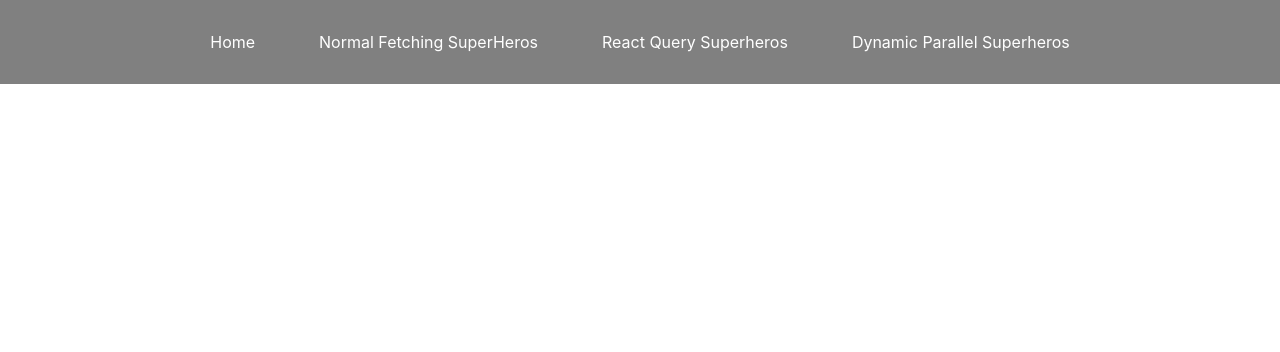
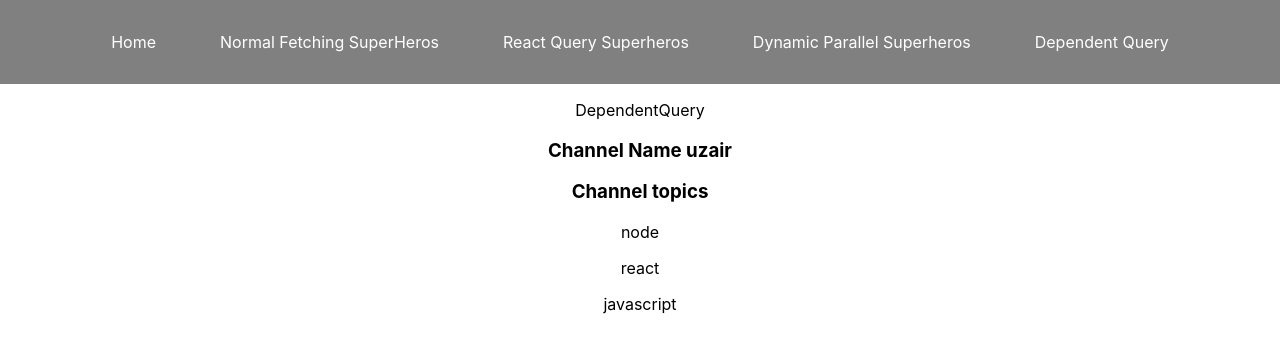
Before and after one commit to uzairansari11/React_QUERY, a React (Create React App) app: page /req/dependent/query/api/calls in a window 1280 px wide. Shown: the top 352 px of the page. Built offline with nearby package versions, Linux system fonts and the light colour scheme; data requests are answered from the project's data file.

Commit message:
Dependent queries

```diff
--- a/db.json
+++ b/db.json
@@ -57,7 +57,7 @@
                   "characters": "Martian Manhunter"
             },
             {
-                  "id":20,
+                  "id": 20,
                   "superhero": "Robin/Nightwing",
                   "publisher": "DC Comics",
                   "alter_ego": "Dick Grayson",
@@ -160,5 +160,21 @@
                   "first_appearance": "The Fantastic Four #48",
                   "characters": "Norrin Radd"
             }
+      ],
+      "users": [
+            {
+                  "id": "uzairans532@gmail.com",
+                  "channelName": "uzair"
+            }
+      ],
+      "channels": [
+            {
+                  "id": "uzair",
+                  "topics": [
+                        "node",
+                        "react",
+                        "javascript"
+                  ]
+            }
       ]
 }
--- a/src/App.js
+++ b/src/App.js
@@ -1,9 +1,9 @@
-import { Link } from 'react-router-dom';
-import './App.css';
-import MainRouting from './Routes/Routing';
+import { Link } from "react-router-dom";
+import "./App.css";
+import MainRouting from "./Routes/Routing";
 
 function App() {
-  const style= {textDecoration:"none",color:"white"}
+  const style = { textDecoration: "none", color: "white" };
   return (
     <div className="App">
       <div
@@ -35,6 +35,10 @@ function App() {
           {" "}
           Dynamic Parallel Superheros
         </Link>
+        <Link to="/req/dependent/query/api/calls" style={style}>
+          {" "}
+          Dependent Query
+        </Link>
       </div>
       <MainRouting />
     </div>
--- a/src/Routes/Routing.js
+++ b/src/Routes/Routing.js
@@ -4,6 +4,7 @@ import RQFsuperhero from "../components/RQFsuperhero";
 import Superhero from "../components/Superhero";
 import RQFsuperherodetails from "../components/RQFsuperherodetails";
 import DynamicParallelQuery from "../components/DynamicParallelQuery";
+import DependentQuery from "../components/DependentQuery";
 
 const MainRouting = () => {
   return (
@@ -16,6 +17,10 @@ const MainRouting = () => {
         path="/req/superheros/dynamic/parallel"
         element={<DynamicParallelQuery />}
       />
+      <Route
+        path="/req/dependent/query/api/calls"
+        element={<DependentQuery />}
+      />
     </Routes>
   );
 };
--- /dev/null
+++ b/src/components/DependentQuery.js
@@ -0,0 +1,37 @@
+import React from "react";
+import { useQuery } from "react-query";
+import axios from "axios";
+
+const DependentQuery = () => {
+  const email = "uzairans532@gmail.com";
+  const userFetcherFunction = ({ queryKey }) => {
+    return axios.get("http://localhost:8080/users/" + queryKey[1]);
+  };
+  const channelFetcherFunction = ({ queryKey }) => {
+    return axios.get("http://localhost:8080/channels/" + queryKey[1]);
+  };
+  const { data: user } = useQuery(["user-details", email], userFetcherFunction);
+  //   console.log(user?.data);
+  const channelId = user?.data?.channelName;
+  const { data: channel } = useQuery(
+    ["user-channel", channelId],
+    channelFetcherFunction,
+    {
+      enabled: !!channelId,
+    }
+  );
+//   console.log(channel);
+  return (
+    <div>
+      <p>DependentQuery</p>
+
+      <h3> Channel Name {user?.data.channelName || "N/A"}</h3>
+      <h3>Channel topics </h3>
+      {channel?.data?.topics?.map((ele) => {
+        return <p>{ele}</p>;
+      })}
+    </div>
+  );
+};
+
+export default DependentQuery;
--- a/src/components/RQFsuperhero.js
+++ b/src/components/RQFsuperhero.js
@@ -25,8 +25,8 @@ const RQFsuperhero = () => {
       // enabled: false,
       refetchOnMount: true,
       refetchOnWindowFocus: "always",
-      refetchInterval: pooling,
-      refetchIntervalInBackground: true,
+      // refetchInterval: pooling,
+      // refetchIntervalInBackground: true,
       onSuccess,
       onError,
       select: (data) => {
```
Also changed, not shown: 1 other file (tests, documents, lock files or other folders).
